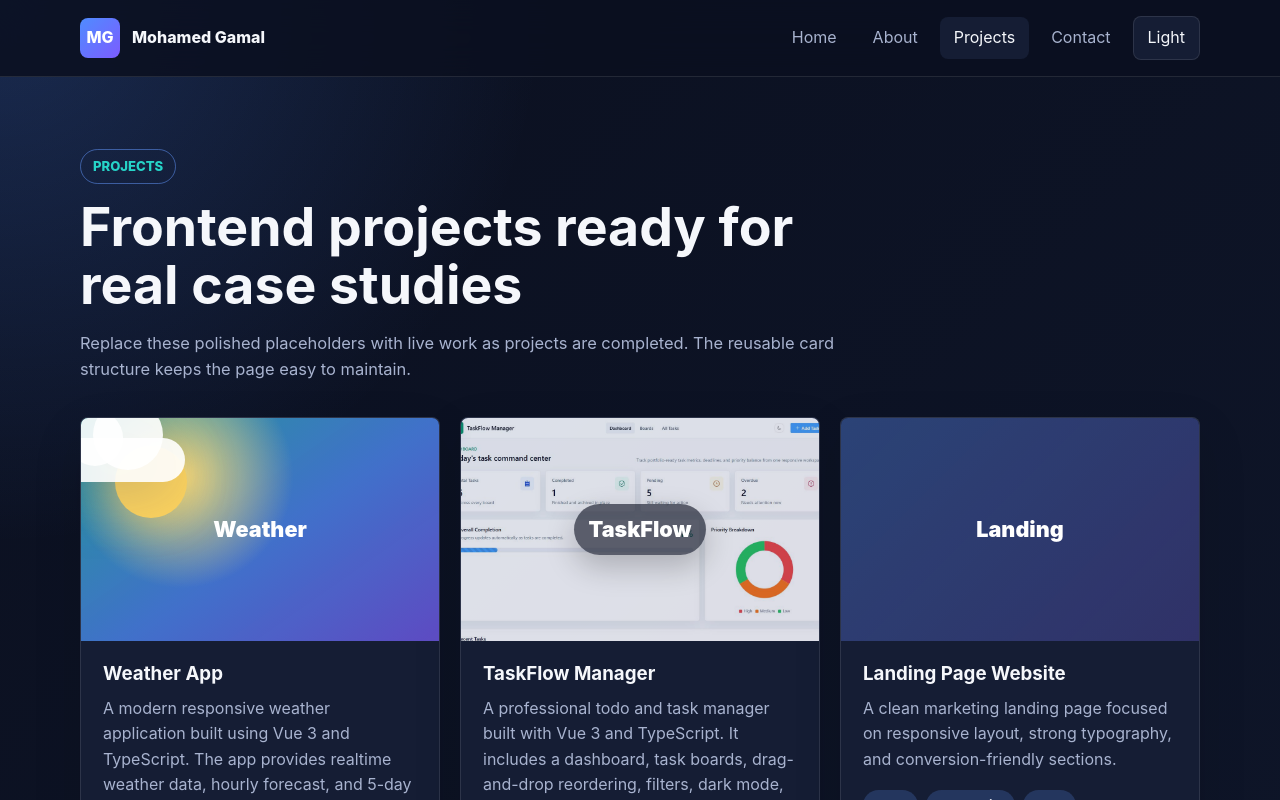
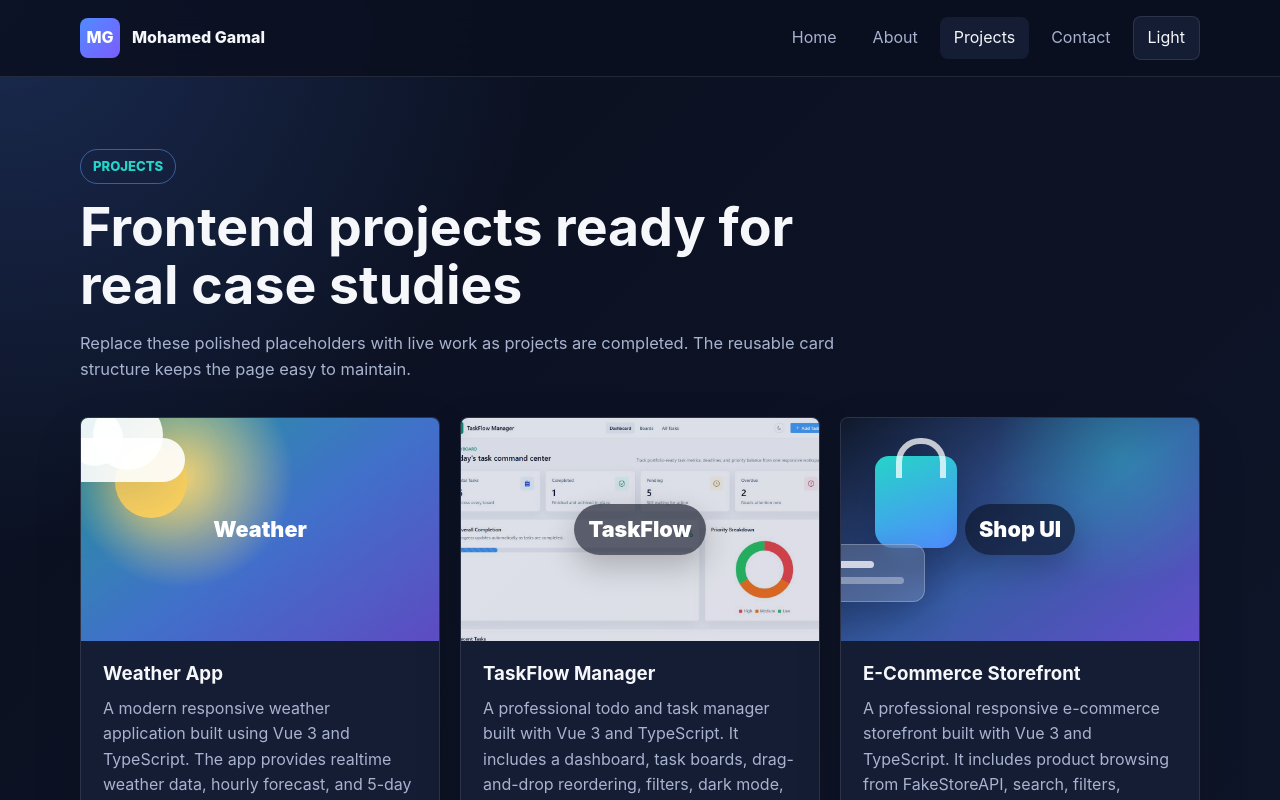
Before and after one commit to Shifu710/my-portfolio, a Vue app: page /projects in a window 1280 px wide. Shown: the top 800 px of the page. Built offline with nearby package versions, Linux system fonts and the light colour scheme.

Commit message:
Updated weather app live link

```diff
--- a/src/components/ProjectCard.vue
+++ b/src/components/ProjectCard.vue
@@ -8,6 +8,12 @@
         <span class="weather-sun" />
         <span class="weather-cloud weather-cloud--one" />
         <span class="weather-cloud weather-cloud--two" />
+      </div>
+      <div v-if="project.imageVariant === 'commerce'" class="commerce-preview" aria-hidden="true">
+        <span class="commerce-bag" />
+        <span class="commerce-card commerce-card--one" />
+        <span class="commerce-card commerce-card--two" />
+        <span class="commerce-card commerce-card--three" />
       </div>
       <img v-if="project.imageSrc" :src="project.imageSrc" :alt="`${project.title} preview`" />
       <span>{{ project.imageLabel }}</span>
--- a/src/data/projects.ts
+++ b/src/data/projects.ts
@@ -48,6 +48,27 @@ export const projects: Project[] = [
   },
   {
     id: 3,
+    title: 'E-Commerce Storefront',
+    description:
+      'A professional responsive e-commerce storefront built with Vue 3 and TypeScript. It includes product browsing from FakeStoreAPI, search, filters, product details, cart, wishlist, coupon flow, dark mode, and mobile navigation.',
+    imageLabel: 'Shop UI',
+    imageVariant: 'commerce',
+    technologies: [
+      'Vue 3',
+      'TypeScript',
+      'Vite',
+      'Pinia',
+      'Vue Router',
+      'Axios',
+      'Element Plus',
+      'Vant UI',
+      'Tailwind CSS',
+    ],
+    liveUrl: 'PASTE_YOUR_ECOMMERCE_LIVE_DEMO_LINK_HERE',
+    githubUrl: 'PASTE_YOUR_ECOMMERCE_GITHUB_REPOSITORY_LINK_HERE',
+  },
+  {
+    id: 4,
     title: 'Landing Page Website',
     description:
       'A clean marketing landing page focused on responsive layout, strong typography, and conversion-friendly sections.',
@@ -57,7 +78,7 @@ export const projects: Project[] = [
     githubUrl: demoUrl,
   },
   {
-    id: 4,
+    id: 5,
     title: 'Business Website',
     description:
       'A professional multi-section website concept for a local business with service cards and contact areas.',
@@ -67,7 +88,7 @@ export const projects: Project[] = [
     githubUrl: demoUrl,
   },
   {
-    id: 5,
+    id: 6,
     title: 'Product Page',
     description:
       'A product detail interface with feature highlights, pricing information, and reusable UI sections.',
@@ -77,7 +98,7 @@ export const projects: Project[] = [
     githubUrl: demoUrl,
   },
   {
-    id: 6,
+    id: 7,
     title: 'Admin Dashboard',
     description:
       'A dashboard layout concept with cards, metrics, responsive grids, and a clean management UI style.',
@@ -87,7 +108,7 @@ export const projects: Project[] = [
     githubUrl: demoUrl,
   },
   {
-    id: 7,
+    id: 8,
     title: 'Login UI',
     description:
       'A polished authentication screen with form validation-ready structure and professional spacing.',
@@ -97,7 +118,7 @@ export const projects: Project[] = [
     githubUrl: demoUrl,
   },
   {
-    id: 8,
+    id: 9,
     title: 'Mobile Responsive Website',
     description:
       'A mobile-first website concept that adapts smoothly from small screens to full desktop layouts.',
--- a/src/styles/main.css
+++ b/src/styles/main.css
@@ -436,6 +436,18 @@ textarea {
     var(--surface-strong);
 }
 
+.project-image--commerce {
+  background:
+    radial-gradient(circle at 78% 18%, rgba(38, 212, 200, 0.32), transparent 8rem),
+    linear-gradient(
+      145deg,
+      rgba(15, 23, 42, 0.95),
+      rgba(79, 140, 255, 0.52) 54%,
+      rgba(124, 92, 255, 0.72)
+    ),
+    var(--surface-strong);
+}
+
 .project-image span {
   position: relative;
   z-index: 2;
@@ -461,11 +473,94 @@ textarea {
   transform: scale(1.04);
 }
 
-.project-image img + span {
+.project-image img + span,
+.project-image--commerce > span {
   padding: 8px 14px;
   border-radius: 999px;
   background: rgba(11, 16, 32, 0.62);
   box-shadow: 0 12px 30px rgba(0, 0, 0, 0.22);
+}
+
+.commerce-preview {
+  position: absolute;
+  inset: 0;
+  overflow: hidden;
+}
+
+.commerce-bag,
+.commerce-card {
+  position: absolute;
+  display: block;
+}
+
+.commerce-bag {
+  left: 34px;
+  top: 38px;
+  width: 82px;
+  height: 92px;
+  border-radius: 14px 14px 18px 18px;
+  background: linear-gradient(160deg, #26d4c8, #4f8cff);
+  box-shadow: 0 18px 36px rgba(6, 18, 48, 0.34);
+}
+
+.commerce-bag::before {
+  position: absolute;
+  top: -18px;
+  left: 21px;
+  width: 38px;
+  height: 34px;
+  border: 6px solid rgba(255, 255, 255, 0.74);
+  border-bottom: 0;
+  border-radius: 24px 24px 0 0;
+  content: '';
+}
+
+.commerce-card {
+  right: 34px;
+  width: 118px;
+  height: 58px;
+  border: 1px solid rgba(255, 255, 255, 0.24);
+  border-radius: 12px;
+  background: rgba(255, 255, 255, 0.16);
+  backdrop-filter: blur(10px);
+  box-shadow: 0 16px 34px rgba(6, 18, 48, 0.24);
+}
+
+.commerce-card::before,
+.commerce-card::after {
+  position: absolute;
+  left: 14px;
+  height: 7px;
+  border-radius: 999px;
+  background: rgba(255, 255, 255, 0.74);
+  content: '';
+}
+
+.commerce-card::before {
+  top: 16px;
+  width: 52px;
+}
+
+.commerce-card::after {
+  top: 32px;
+  width: 82px;
+  opacity: 0.46;
+}
+
+.commerce-card--one {
+  top: 34px;
+}
+
+.commerce-card--two {
+  top: 104px;
+  right: 74px;
+  opacity: 0.72;
+}
+
+.commerce-card--three {
+  top: 174px;
+  transform: translateY(-22px);
+  opacity: 0.52;
 }
 
 .weather-preview {
--- a/src/types/portfolio.ts
+++ b/src/types/portfolio.ts
@@ -10,7 +10,7 @@ export interface Project {
   description: string
   imageLabel: string
   imageSrc?: string
-  imageVariant?: 'weather'
+  imageVariant?: 'weather' | 'commerce'
   technologies: string[]
   liveUrl: string
   githubUrl: string
```
